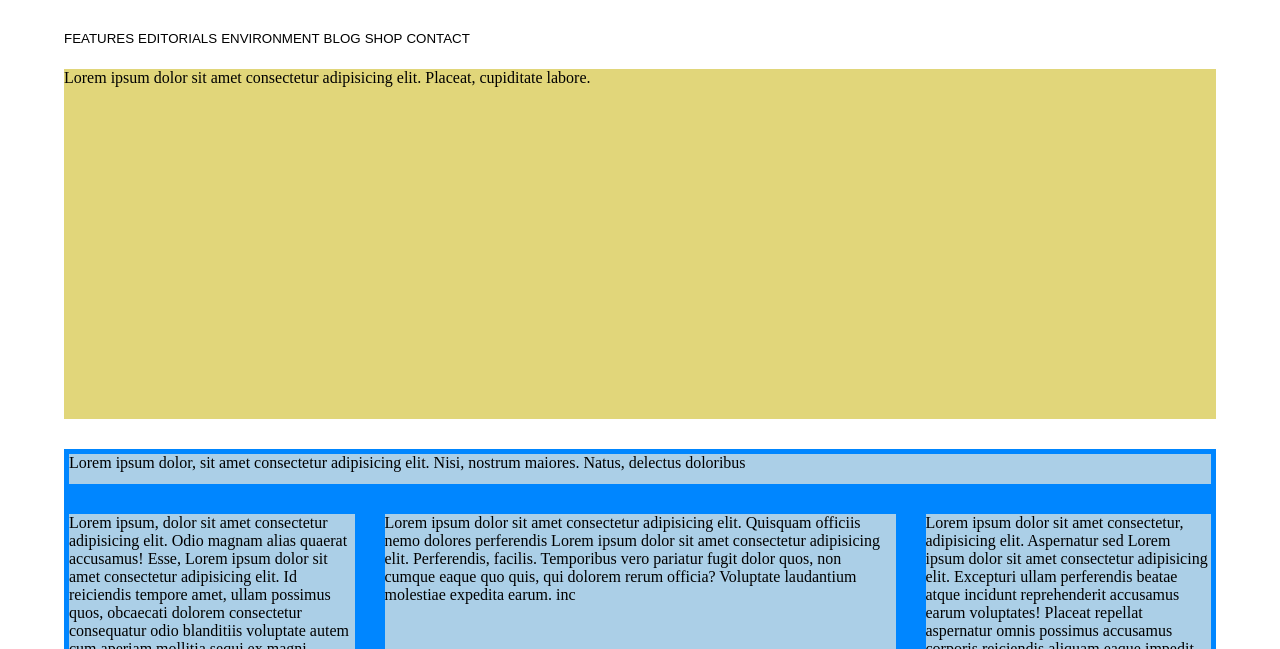
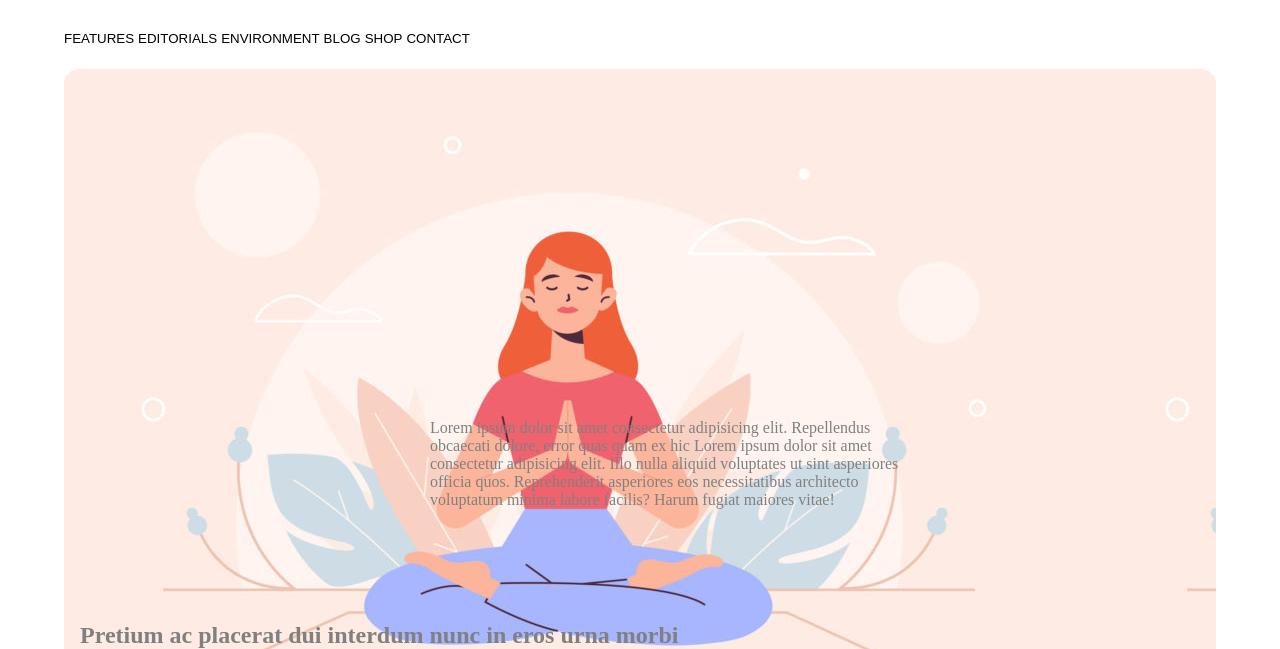
Before and after one commit to jacopo35/htmlcss-wp, a plain HTML site: page index.html in a window 1280 px wide. Shown: the part 151-800 px from the top of the page. Drawn offline with Linux system fonts and the light colour scheme.

Commit message:
third push

```diff
--- a/css/style.css
+++ b/css/style.css
@@ -52,10 +52,31 @@ button {
 }
 
 .jumbotron {
-  height: 350px;
-  margin-bottom: 30px;
-  background-color: #e1d67a;
+  height: 685px;
+  margin-bottom: 80px;
+  background-color:white;
+  background-image: url(../img/banner.jpg);
+  border-radius: 15px;
 }
+
+.h1-left {
+  color: grey;
+  position: absolute;
+  bottom: 0%;
+  left: 80px;
+}
+
+.text-left {
+  color: grey;
+  position: absolute;
+   margin: 350px;
+  left: 80px;
+}
+
+
+
+
+
 
 .main-content {
   height: 500px;
--- a/index.html
+++ b/index.html
@@ -26,7 +26,11 @@
             </div>
         </header>
         <div class="jumbotron">
-            Lorem ipsum dolor sit amet consectetur adipisicing elit. Placeat, cupiditate labore.
+           <div class="yoga">
+             <h2 class="h1-left"> Pretium ac placerat dui interdum nunc in eros urna morbi </h2>
+             <p class="text-left"> Lorem ipsum dolor sit amet consectetur adipisicing elit. Repellendus obcaecati dolore, error quas quam ex hic Lorem ipsum dolor sit amet consectetur adipisicing elit. Illo nulla aliquid voluptates ut sint asperiores officia quos. Reprehenderit asperiores eos necessitatibus architecto voluptatum minima labore facilis? Harum fugiat maiores vitae!  </p>
+           </div>
+
         </div>
         <main class="main-content">
             <header class="main-content-header">
```
